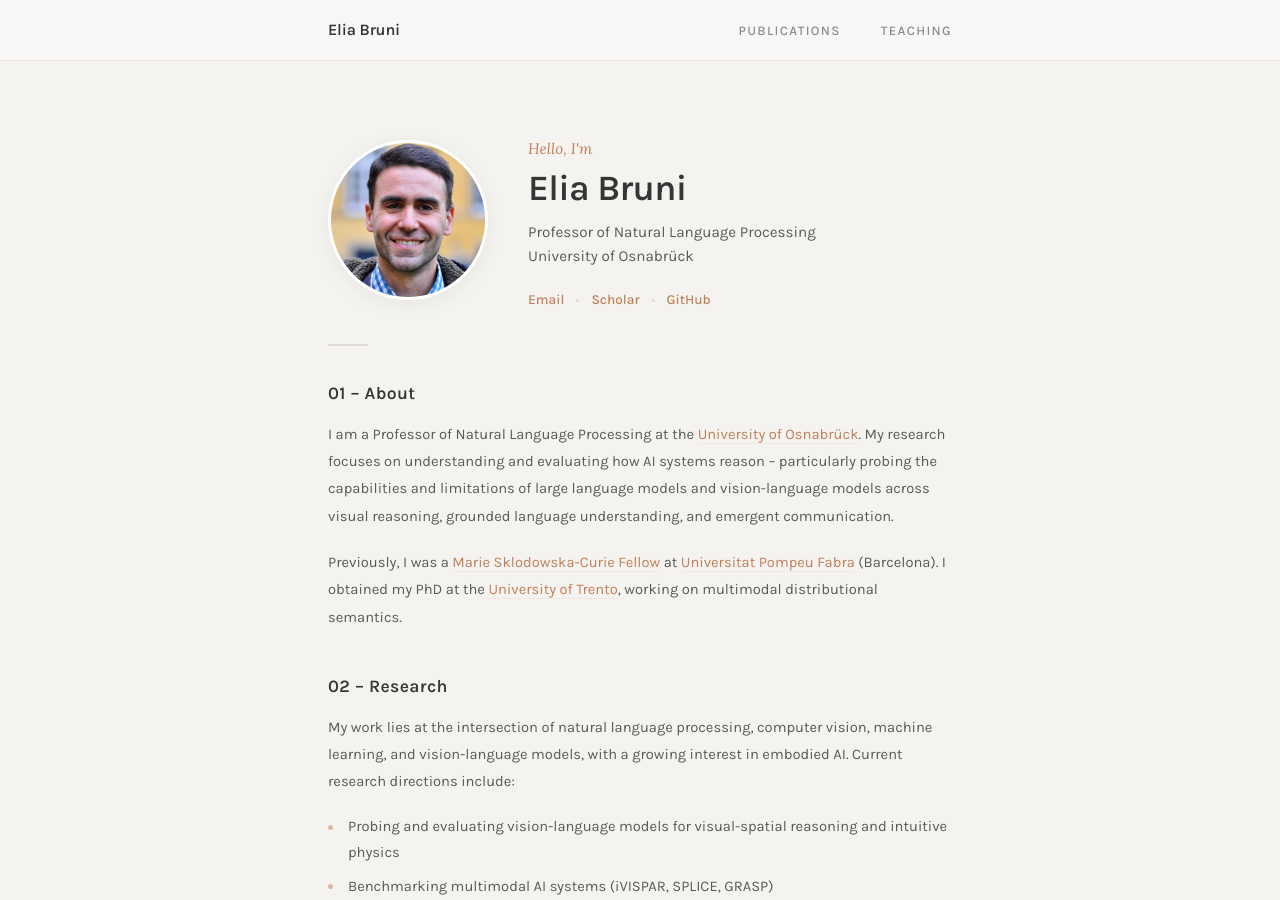
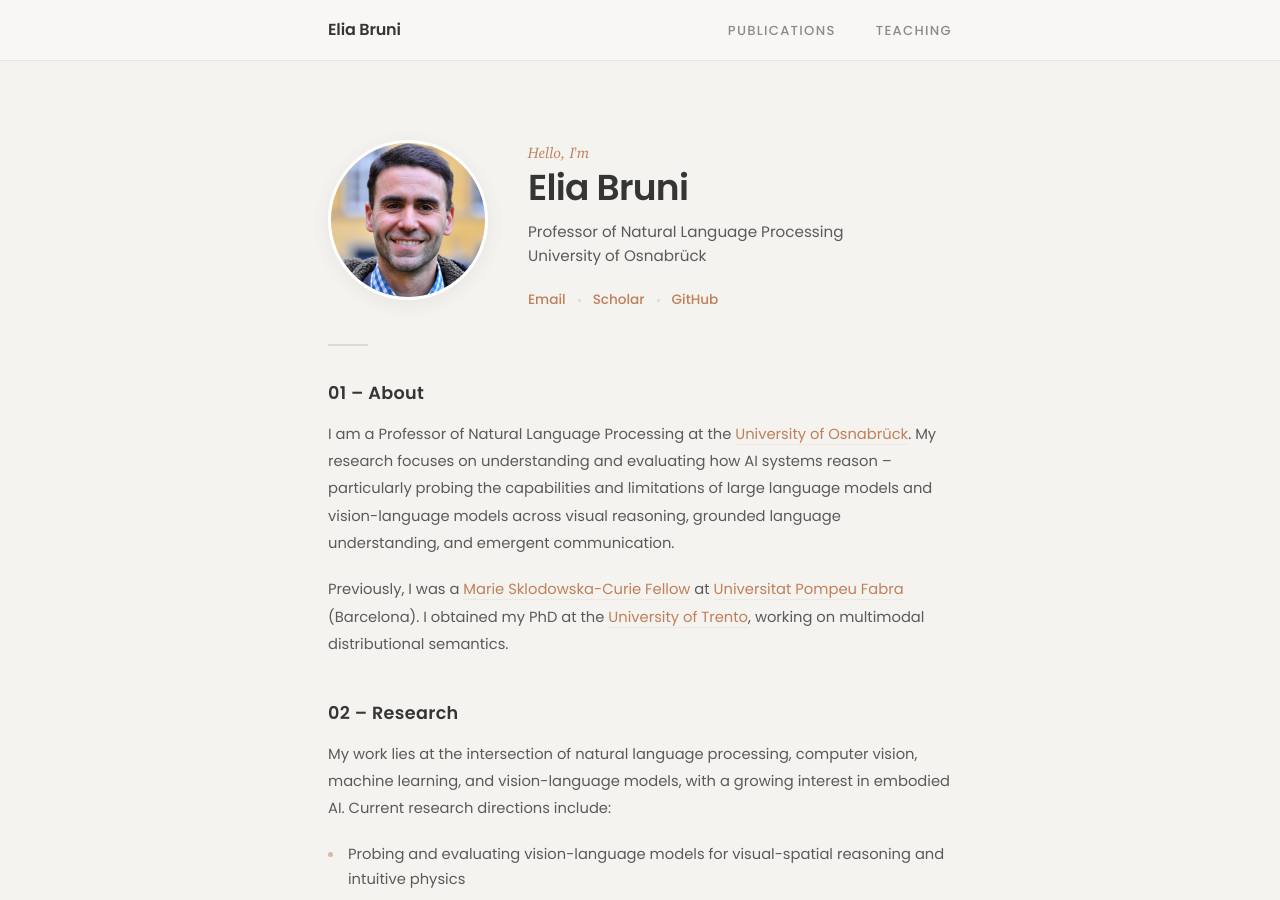
Before and after one commit to eliabruni/eliabruni.github.io, a Jekyll site: the page built from index.md, in a window 1280 px wide and 900 px high. Built offline with Jekyll 4.4.1, drawn with Linux system fonts in a browser that asks for light colours.

Commit message:
Use exact Clarity template fonts: Poppins + Charter (self-hosted)
Reverts Karla back to Poppins, replaces Lora with Charter (downloaded
from clarity-template repo). Colors #f4f3ef / #353535 were already correct.

Co-Authored-By: Claude Sonnet 4.6 <noreply@anthropic.com>

```diff
--- a/_includes/head.html
+++ b/_includes/head.html
@@ -6,6 +6,6 @@
   <meta name="author" content="{{ site.author.name }}">
   <link rel="preconnect" href="https://fonts.googleapis.com">
   <link rel="preconnect" href="https://fonts.gstatic.com" crossorigin>
-  <link href="https://fonts.googleapis.com/css2?family=Karla:ital,wght@0,300;0,400;0,500;0,600;0,700;1,400&family=Lora:ital,wght@0,400;0,500;0,600;1,400&display=swap" rel="stylesheet">
+  <link href="https://fonts.googleapis.com/css2?family=Poppins:ital,wght@0,100;0,200;0,300;0,400;0,500;0,600;0,700;0,800;0,900;1,100;1,200;1,300;1,400;1,500;1,600;1,700;1,800;1,900&display=swap" rel="stylesheet">
   <link rel="stylesheet" href="{{ site.baseurl }}/css/main.css">
 </head>
--- a/css/main.css
+++ b/css/main.css
@@ -1,3 +1,33 @@
+/* === Charter Serif Font === */
+@font-face {
+  font-family: 'Charter';
+  src: url('../assets/fonts/Charter/charter_regular.woff2') format('woff2');
+  font-weight: normal;
+  font-style: normal;
+  font-display: swap;
+}
+@font-face {
+  font-family: 'Charter';
+  src: url('../assets/fonts/Charter/charter_italic.woff2') format('woff2');
+  font-weight: normal;
+  font-style: italic;
+  font-display: swap;
+}
+@font-face {
+  font-family: 'Charter';
+  src: url('../assets/fonts/Charter/charter_bold.woff2') format('woff2');
+  font-weight: bold;
+  font-style: normal;
+  font-display: swap;
+}
+@font-face {
+  font-family: 'Charter';
+  src: url('../assets/fonts/Charter/charter_bold_italic.woff2') format('woff2');
+  font-weight: bold;
+  font-style: italic;
+  font-display: swap;
+}
+
 /* === Reset === */
 *, *::before, *::after {
   box-sizing: border-box;
@@ -28,7 +58,7 @@ html {
 }
 
 body {
-  font-family: 'Karla', -apple-system, BlinkMacSystemFont, sans-serif;
+  font-family: 'Poppins', -apple-system, BlinkMacSystemFont, sans-serif;
   font-weight: 400;
   line-height: 1.75;
   color: var(--text);
@@ -39,7 +69,7 @@ body {
 
 /* === Typography === */
 h1, h2, h3, h4, h5, h6 {
-  font-family: 'Karla', sans-serif;
+  font-family: 'Poppins', sans-serif;
   color: var(--text);
   line-height: 1.3;
   margin-top: 2rem;
@@ -277,7 +307,7 @@ main {
 }
 
 .hero-greeting {
-  font-family: 'Lora', Georgia, serif;
+  font-family: 'Charter', Georgia, serif;
   font-style: italic;
   font-size: 0.95rem;
   font-weight: 400;
```
Also changed, not shown: assets/fonts/Charter/charter_bold.woff2 (added), assets/fonts/Charter/charter_bold_italic.woff2 (added), assets/fonts/Charter/charter_italic.woff2 (added), assets/fonts/Charter/charter_regular.woff2 (added).
